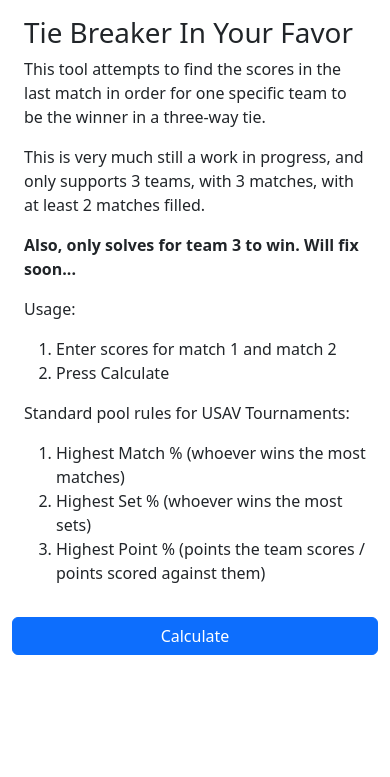
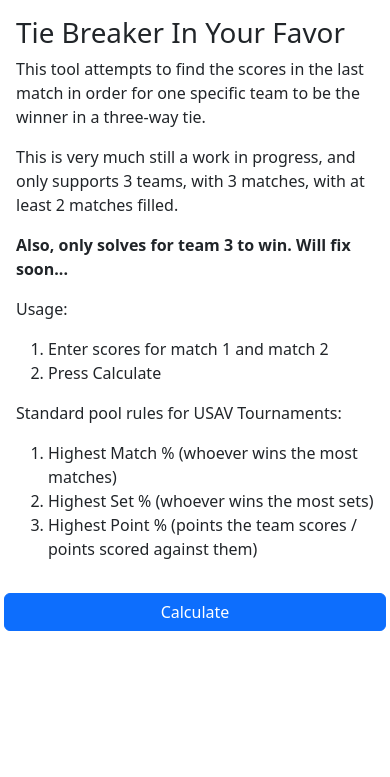
Before and after one commit to justdaniel-gh/volleyball-tools, a website built with Vite: page src/index.html in a window 390 px wide. Shown: the part 67-844 px from the top of the page. Built offline with nearby package versions, Linux system fonts and the light colour scheme; what cash-dom, z3-solver would draw is missing.

Commit message:
Fixed responsiveness issue - Added missing viewport meta tag - Removed hack in scss

```diff
--- a/src/index.html
+++ b/src/index.html
@@ -3,6 +3,7 @@
 
 <head>
   <meta charset="UTF-8">
+  <meta name="viewport" content="width=device-width, initial-scale=1">
   <title>Volleyball Tie Breaker</title>
   <link rel="icon" type="image/x-icon" href="favicon.ico">
   <script src="coi-serviceworker.js"></script>
@@ -14,7 +15,7 @@
 </head>
 
 <body>
-  <div class="container py-4 px-4 mx-auto">
+  <div class="container py-4 px-3 mx-auto">
     <div class="row">
       <div class="col">
         <header>
--- a/src/scss/styles.scss
+++ b/src/scss/styles.scss
@@ -1,8 +1,3 @@
 // TODO: PurgeCSS?
 // https://priyashpatil.com/posts/bootstrap-5-remove-unused-css-with-vite-and-purgecss
 @import "bootstrap/scss/bootstrap";
-
-.container{
-    max-width:1024px;
-    margin:0 auto;/*make it centered*/
-}
--- a/src/ts/index.ts
+++ b/src/ts/index.ts
@@ -73,7 +73,7 @@ function create_table(num_matches: number, num_sets: number) {
         m_row.appendChild(th);
         range(num_sets, 1).forEach((s) => {
             let th = document.createElement("th");
-            th.innerText = "Set " + s;
+            th.innerText = "S" + s;
             s_row.appendChild(th);
         });
     });
```
